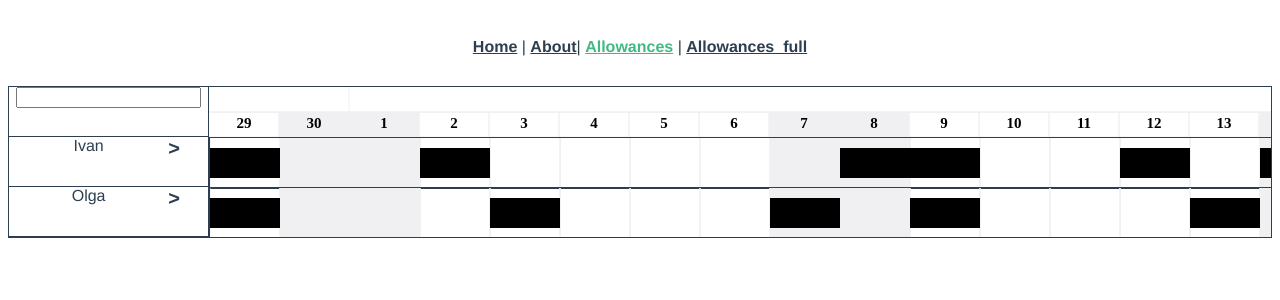
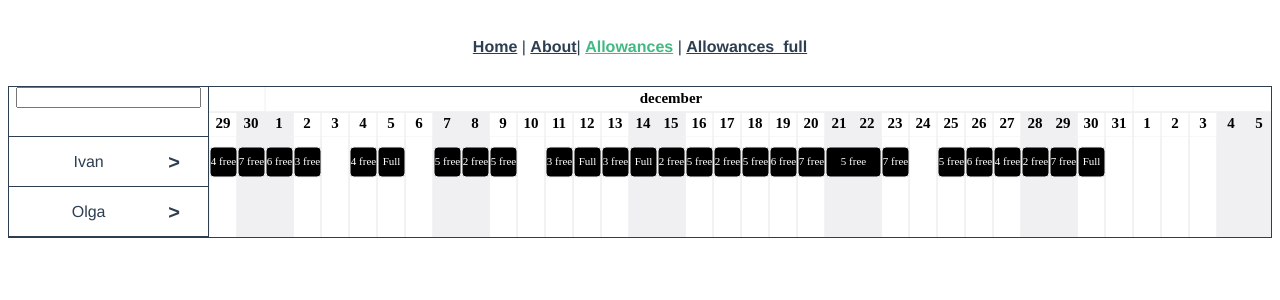
Before and after one commit to zp00v0518/allowances, a Vue app: page /allowances in a window 1280 px wide. Shown: the top 300 px of the page. Built offline with nearby package versions, Linux system fonts and the light colour scheme.

Commit message:
create alownes line

```diff
--- a/src/views/Allowances/modules/Item.vue
+++ b/src/views/Allowances/modules/Item.vue
@@ -1,26 +1,31 @@
 <template>
-  <div class="allowances__item">
-    <div class="allowances__item__header">
-      <div class="allowances__item__header--title">{{ item.name }}</div>
-      <div class="allowances__item__header--arrow">
+  <div class="allowances__item" :class="{expandClass: isExpand}">
+    <div class="allowances__item__info">
+      <div class="allowances__item__info__header">
+        <div class="allowances__item__info__header--title">{{ item.name }}</div>
+        <div class="allowances__item__info__header--arrow">
           <span @click="expandItem">></span>
         </div>
       </div>
-    <div class="allowances__item__content" ref="content">
+      <div class="allowances__item__info__projects" ref="projects">
+        <span v-for="project in item.projects" :key="project.id">{{ project.name }}</span>
+      </div>
+    </div>
+    <div class="allowances__item__content" :class="{expandClass: isExpand}" ref="content">
       <canvas ref="canvas"></canvas>
     </div>
   </div>
 </template>
 
 <script>
-import { Canvas, config, time, h } from '../utils';
-import baseFunc from './baseFunc';
-import moskData from '../moskData';
+import { Canvas, config, time, h } from "../utils";
+import baseFunc from "./baseFunc";
+import moskData from "../moskData";
 let count = 0;
 let bigCount = 1000;
 
 export default {
-  name: 'Item',
+  name: "Item",
   inheritAttrs: false,
   mixins: [baseFunc],
   props: {
@@ -33,23 +38,24 @@ export default {
   },
   data() {
     return {
-      expandClass: 'expand',
-      isNotHeader: true
+      expandClass: "expand",
+      isNotHeader: true,
+      isExpand: false
     };
   },
   methods: {
     drawOneDay({ ctx, startX, startY, width, item }) {
       const day = item.date;
-      ctx.fillStyle = 'transparent';
+      ctx.fillStyle = "transparent";
       const cellHeight = ctx.canvas.height;
       const date = new Date(day);
       const dayOfWeek = date.getDay();
       if (dayOfWeek === 0 || dayOfWeek === 6) {
-        ctx.fillStyle = '#f0f0f2';
+        ctx.fillStyle = "#f0f0f2";
       }
       ctx.fillRect(startX, 0, width, cellHeight);
       const optionsForBorder = {
-        strokeStyle: '#f0f0f2'
+        strokeStyle: "#f0f0f2"
       };
       this.drawBorder({
         ctx,
@@ -58,9 +64,9 @@ export default {
         width,
         height: cellHeight,
         options: optionsForBorder,
-        side: 'lr'
+        side: "lr"
       });
-      ctx.fillStyle = 'black';
+      ctx.fillStyle = "black";
       item.position = {
         startX,
         endX: startX + width
@@ -84,10 +90,39 @@ export default {
       }
     },
     drawOneEmployment(item) {
-      const { canvas, moskData } = this;
+      const { canvas, getTxtForEmployment, drawTxt } = this;
       const { hours, startX, endX } = item;
       const ctx = canvas.$ctx;
-      ctx.fillRect(startX, 10, endX - startX, 30);
+      ctx.fillStyle = "black";
+      const width = endX - startX;
+      canvas.roundRect(startX + 1, 10, width - 1, 30, 4, true);
+      // ctx.fillRect(startX + 1, 10, width - 1, 30);
+      const font = Math.round(10 + config.zoom);
+      const options = {
+        fillStyle: "white",
+        font: `normal ${font}px Avenir Helvetica`
+      };
+      const txt = getTxtForEmployment(hours);
+      drawTxt({
+        ctx,
+        startX: startX + 1,
+        startY: 10,
+        width: width - 1,
+        height: 30,
+        txt,
+        options
+      });
+      ctx.fillStyle = "";
+    },
+    getTxtForEmployment(hours) {
+      const { itemIndex, moskData } = this;
+      const data = moskData[itemIndex];
+      const { settings } = data;
+      const { full } = settings;
+      let result = "cvcb";
+      const dif = full - hours;
+      result = dif <= 0 ? "Full" : `${dif} free`;
+      return result;
     },
     getEmployment() {
       const { infoArr } = this;
@@ -96,49 +131,56 @@ export default {
       const result = [];
 
       infoArr.forEach((elem, index) => {
-        const key = elem.date;
-        const item = elem.projects;
+        const dayKey = elem.date;
+        const projects = elem.projects;
         const position = elem.position;
-        const hours = Object.values(item).reduce((acc, i) => (acc += i), 0);
+        const hours = Object.values(projects).reduce((acc, i) => (acc += i), 0);
         const template = {
           hours,
           dayCount: 0,
           startX: position.startX,
           endX: position.endX,
-          startDay: time.getDateString(new Date(key)),
-          endDay: time.getDateString(new Date(key))
+          startDay: dayKey,
+          endDay: dayKey
         };
         const prev = result[result.length - 1];
         if (!prev) {
           if (hours === 0) return;
           template.dayCount++;
           template.endX = template.startX + cellWidth * template.dayCount;
-          result.push(template);
+          result.push(Object.assign({}, template));
           return;
         }
-        const prevDay = time.setMidnight(new Date(key)).getTime() - time.day;
-        const checkPrev = time.setMidnight(new Date(prev.endDay)).getTime()
-        if (hours === 0 || prevDay === checkPrev) {
+        const yesterday = time.getDateString(
+          time.setPastDate(new Date(dayKey), 1)
+        );
+        if (hours === 0) {
           prev.endX = prev.startX + cellWidth * prev.dayCount;
           return;
-        };
-        if (prev.hours === template.hours) {
+        }
+        if (prev.hours === template.hours && yesterday === prev.endDay) {
           prev.dayCount++;
           prev.endX = prev.startX + cellWidth * prev.dayCount;
-          prev.endDay = time.getDateString(new Date(key));
+          prev.endDay = dayKey;
         } else {
           template.dayCount++;
           template.endX = template.startX + cellWidth * template.dayCount;
-          template.endDay = time.getDateString(new Date(key));
-          result.push(template);
+          template.endDay = dayKey;
+          result.push(Object.assign({}, template));
         }
       });
       return result;
     },
     expandItem(event) {
+      this.isExpand = !this.isExpand;
       const target = event.target;
       target.classList.toggle(this.expandClass);
-      this.$refs.content.classList.toggle(this.expandClass);
+      const { $el } = this;
+      const { projects } = this.$refs;
+      const style = projects.getBoundingClientRect();
+      const elStyle = $el.getBoundingClientRect();
+      const computedHeight = this.isExpand ? style.height + elStyle.height : elStyle.height - style.height;
+      $el.style.height = computedHeight + 'px';
     }
   }
 };
@@ -148,23 +190,43 @@ export default {
 .allowances__item {
   display: flex;
   height: 50px;
-  &__header {
-    width: 200px;
-    min-width: 200px;
-    max-width: 200px;
+  transition: 0.3s;
+  &__content {
+    flex: 3;
+    // width: 100%;
+    & canvas {
+      // border: 1px solid;
+      border-left: none;
+      border-right: none;
+      border-top: none;
+    }
+  }
+  &__info {
+    // display: flex;
+    // flex-direction: column;
     border: 1px solid;
     border-left: none;
     border-top: none;
     box-sizing: border-box;
+    width: 200px;
+    min-width: 200px;
+    max-width: 200px;
+    overflow: hidden;
+    &__header {
       display: flex;
+      height: 50px;
       &--title {
         flex-basis: 80%;
         align-items: center;
         justify-content: center;
+        display: flex;
       }
       &--arrow {
         font-size: 20px;
         font-weight: 700;
+        align-items: center;
+        justify-content: center;
+        display: flex;
         & > span {
           cursor: pointer;
           display: block;
@@ -176,11 +238,9 @@ export default {
         }
       }
     }
-  &__content {
-    flex: 3;
-    // width: 100%;
-    & canvas {
-      border: 1px solid;
+    &__projects {
+      flex-direction: column;
+      display: flex;
     }
   }
 }
--- a/src/views/Allowances/modules/baseFunc.vue
+++ b/src/views/Allowances/modules/baseFunc.vue
@@ -1,6 +1,6 @@
 <script>
-import { Canvas, config, time, h } from '../utils';
-import moskData from '../moskData';
+import { Canvas, config, time, h } from "../utils";
+import moskData from "../moskData";
 let count = 0;
 let bigCount = 1000;
 
@@ -36,19 +36,14 @@ export default {
         this.drawAllDays({ ctx: this.canvas.$ctx, startDate });
         if (this.isNotHeader) {
           this.darwAllEmployment({ ctx: this.canvas.$ctx, startDate });
-          if (count < 1) {
-          console.log(infoArr.map(i=> i));
-        }
-        count++;
         }
         this.timer = now;
-
+        count++;
       }
       this.requestId = requestAnimationFrame(this.draw);
       if (count === bigCount) {
         count = 0;
       }
-
     },
     drawAllDays({ ctx, startDate }) {
       const { canvas, startIndex, endIndex, setInfoArr } = this;
@@ -78,21 +73,21 @@ export default {
       startY,
       width,
       height,
-      side = 'trbl',
+      side = "trbl",
       options = {}
     }) {
       Object.assign(ctx, options);
       ctx.beginPath();
-      if (side.includes('t')) {
+      if (side.includes("t")) {
         drawTopBorder();
       }
-      if (side.includes('r')) {
+      if (side.includes("r")) {
         drawRightBorder();
       }
-      if (side.includes('b')) {
+      if (side.includes("b")) {
         drawBottomBorder();
       }
-      if (side.includes('l')) {
+      if (side.includes("l")) {
         drawLeftBorder();
       }
       ctx.beginPath();
@@ -123,18 +118,18 @@ export default {
       startY,
       width,
       height,
-      txt = '',
-      align = 'center',
+      txt = "",
+      align = "center",
       options
     }) {
       Object.assign(ctx, options);
       let x = startX;
       let y = startY;
       ctx.textAlign = align;
-      if (align === 'center') {
+      if (align === "center") {
         x += width / 2;
         y += height / 2;
-        ctx.textBaseline = 'middle';
+        ctx.textBaseline = "middle";
       }
       ctx.fillText(txt, x, y);
     },
@@ -142,11 +137,11 @@ export default {
       const { moskData, itemIndex, infoArr } = this;
       const data = moskData[itemIndex].data;
       const key = item.date;
-      const elem = data[key];
+      let elem = data[key];
       if (elem) {
         elem.position = item.position;
+        elem.date = time.getDateString(new Date(key));
         infoArr.push(elem);
-        elem.date = time.getDateString(new Date(key));
       }
     }
   },
@@ -158,7 +153,7 @@ export default {
       }, 200);
     });
   },
-  beforeMount() {
+  beforeDestroy() {
     cancelAnimationFrame(this.requestID);
   }
 };
--- a/src/views/Allowances/moskData.js
+++ b/src/views/Allowances/moskData.js
@@ -1,4 +1,4 @@
-import {time} from "./utils";
+import { time } from "./utils";
 
 const moskData = [
   {
@@ -16,16 +16,123 @@ const moskData = [
     settings: {
       full: 8
     }
-  }
+  },
+  // {
+  //   name: "Olga",
+  //   projects: [],
+  //   data: {},
+  //   settings: {
+  //     full: 8
+  //   }
+  // },
+  // {
+  //   name: "Olga",
+  //   projects: [],
+  //   data: {},
+  //   settings: {
+  //     full: 8
+  //   }
+  // },
+  // {
+  //   name: "Olga",
+  //   projects: [],
+  //   data: {},
+  //   settings: {
+  //     full: 8
+  //   }
+  // },
+  // {
+  //   name: "Olga",
+  //   projects: [],
+  //   data: {},
+  //   settings: {
+  //     full: 8
+  //   }
+  // },
+  // {
+  //   name: "Olga",
+  //   projects: [],
+  //   data: {},
+  //   settings: {
+  //     full: 8
+  //   }
+  // },
+  // {
+  //   name: "Olga",
+  //   projects: [],
+  //   data: {},
+  //   settings: {
+  //     full: 8
+  //   }
+  // },
+  // {
+  //   name: "Olga",
+  //   projects: [],
+  //   data: {},
+  //   settings: {
+  //     full: 8
+  //   }
+  // },
+  // {
+  //   name: "Olga",
+  //   projects: [],
+  //   data: {},
+  //   settings: {
+  //     full: 8
+  //   }
+  // },
+  // {
+  //   name: "Olga",
+  //   projects: [],
+  //   data: {},
+  //   settings: {
+  //     full: 8
+  //   }
+  // },
+  // {
+  //   name: "Olga",
+  //   projects: [],
+  //   data: {},
+  //   settings: {
+  //     full: 8
+  //   }
+  // },
+  // {
+  //   name: "Olga",
+  //   projects: [],
+  //   data: {},
+  //   settings: {
+  //     full: 8
+  //   }
+  // },
+  // {
+  //   name: "Olga",
+  //   projects: [],
+  //   data: {},
+  //   settings: {
+  //     full: 8
+  //   }
+  // },
+  // {
+  //   name: "Olga",
+  //   projects: [],
+  //   data: {},
+  //   settings: {
+  //     full: 8
+  //   }
+  // },
 ];
 
 const listProjects = [
   { name: "first", id: "1" },
   { name: "second", id: "2" },
   { name: "third", id: "3" },
-  { name: "fourth", id: "4" }
+  { name: "fourth", id: "4" },
+  { name: "fifth", id: "5" },
+  { name: "sixth", id: "6" },
+  { name: "seven", id: "7" },
 ];
-const count = 200;
+const count = 300;
 
 function createData(arr) {
   arr.forEach(item => {
@@ -40,7 +147,7 @@ function createData(arr) {
         item.data[key] = {};
         const field = item.data[key];
         field.projects = {};
-        field.projects[proj.id] = getRandom(4);
+        field.projects[proj.id] = getRandom(10);
         // field.code = time.getDateString(new Date(key))
       }
     });
@@ -54,7 +161,7 @@ function getRandom(num) {
 function getKey() {
   const month = getRandom(12) + 1;
   const day = getRandom(30) + 1;
-  const date = new Date(`2019-${month}-${day}`)
+  const date = new Date(`2019-${month}-${day}`);
   // time.setMidnight(date);
   return time.setMidnight(date).getTime();
 }
--- a/src/views/Allowances/utils/Canvas.js
+++ b/src/views/Allowances/utils/Canvas.js
@@ -24,6 +24,45 @@ class Canvas {
   clear() {
     this.$ctx.clearRect(0, 0, this.$width, this.$height);
   }
+  // https://stackoverflow.com/questions/1255512/how-to-draw-a-rounded-rectangle-on-html-canvas
+  roundRect(x, y, width, height, radius, fill, stroke) {
+    if (typeof stroke === "undefined") {
+      stroke = true;
+    }
+    if (typeof radius === "undefined") {
+      radius = 5;
+    }
+    if (typeof radius === "number") {
+      radius = { tl: radius, tr: radius, br: radius, bl: radius };
+    } else {
+      var defaultRadius = { tl: 0, tr: 0, br: 0, bl: 0 };
+      for (var side in defaultRadius) {
+        radius[side] = radius[side] || defaultRadius[side];
+      }
+    }
+    this.$ctx.beginPath();
+    this.$ctx.moveTo(x + radius.tl, y);
+    this.$ctx.lineTo(x + width - radius.tr, y);
+    this.$ctx.quadraticCurveTo(x + width, y, x + width, y + radius.tr);
+    this.$ctx.lineTo(x + width, y + height - radius.br);
+    this.$ctx.quadraticCurveTo(
+      x + width,
+      y + height,
+      x + width - radius.br,
+      y + height
+    );
+    this.$ctx.lineTo(x + radius.bl, y + height);
+    this.$ctx.quadraticCurveTo(x, y + height, x, y + height - radius.bl);
+    this.$ctx.lineTo(x, y + radius.tl);
+    this.$ctx.quadraticCurveTo(x, y, x + radius.tl, y);
+    this.$ctx.closePath();
+    if (fill) {
+      this.$ctx.fill();
+    }
+    if (stroke) {
+      this.$ctx.stroke();
+    }
+  }
 }
 
 export default Canvas;
--- a/src/views/Allowances/utils/config.js
+++ b/src/views/Allowances/utils/config.js
@@ -1,6 +1,6 @@
 const config = {
   cell: {
-    width: 28 * 2.5,
+    width: 28,
     height: 36
   },
   zoom: 1,
--- a/src/views/Allowances/utils/time.js
+++ b/src/views/Allowances/utils/time.js
@@ -57,6 +57,7 @@ function setMidnight(date) {
 }
 
 function getDateString(date = new Date(), format = "yyyy-mm-dd") {
+  const copy = new Date(Number(date));
   let result = "";
   const code = {
     yyyy: "year",
@@ -64,9 +65,9 @@ function getDateString(date = new Date(), format = "yyyy-mm-dd") {
     dd: "day"
   };
   const check = {
-    month: date.getMonth() + 1,
-    year: date.getFullYear(),
-    day: date.getDate()
+    month: copy.getMonth() + 1,
+    year: copy.getFullYear(),
+    day: copy.getDate()
   };
 
   const arrFormat = format.split("-");
@@ -78,6 +79,18 @@ function getDateString(date = new Date(), format = "yyyy-mm-dd") {
     }
   });
   return result;
+}
+
+function setPastDate(date = new Date(), days = 1) {
+  const copy = new Date(Number(date));
+  copy.setDate(copy.getDate() - days);
+  return copy;
+}
+
+function setFutureDate(date = new Date(), days = 1) {
+  const copy = new Date(Number(date));
+  copy.setDate(copy.getDate() + days);
+  return copy;
 }
 const time = {
   sec,
@@ -93,7 +106,9 @@ const time = {
   lowercaseShortDays: shortDays.map(d => d.toLowerCase()),
   dayInMonth,
   setMidnight,
-  getDateString
+  getDateString,
+  setPastDate,
+  setFutureDate
 };
 
 export default time;
```
Also changed, not shown: src/views/Allowances/Allowances.vue (+24 -22 lines). Lines whose indentation alone changed are shown as unchanged.
